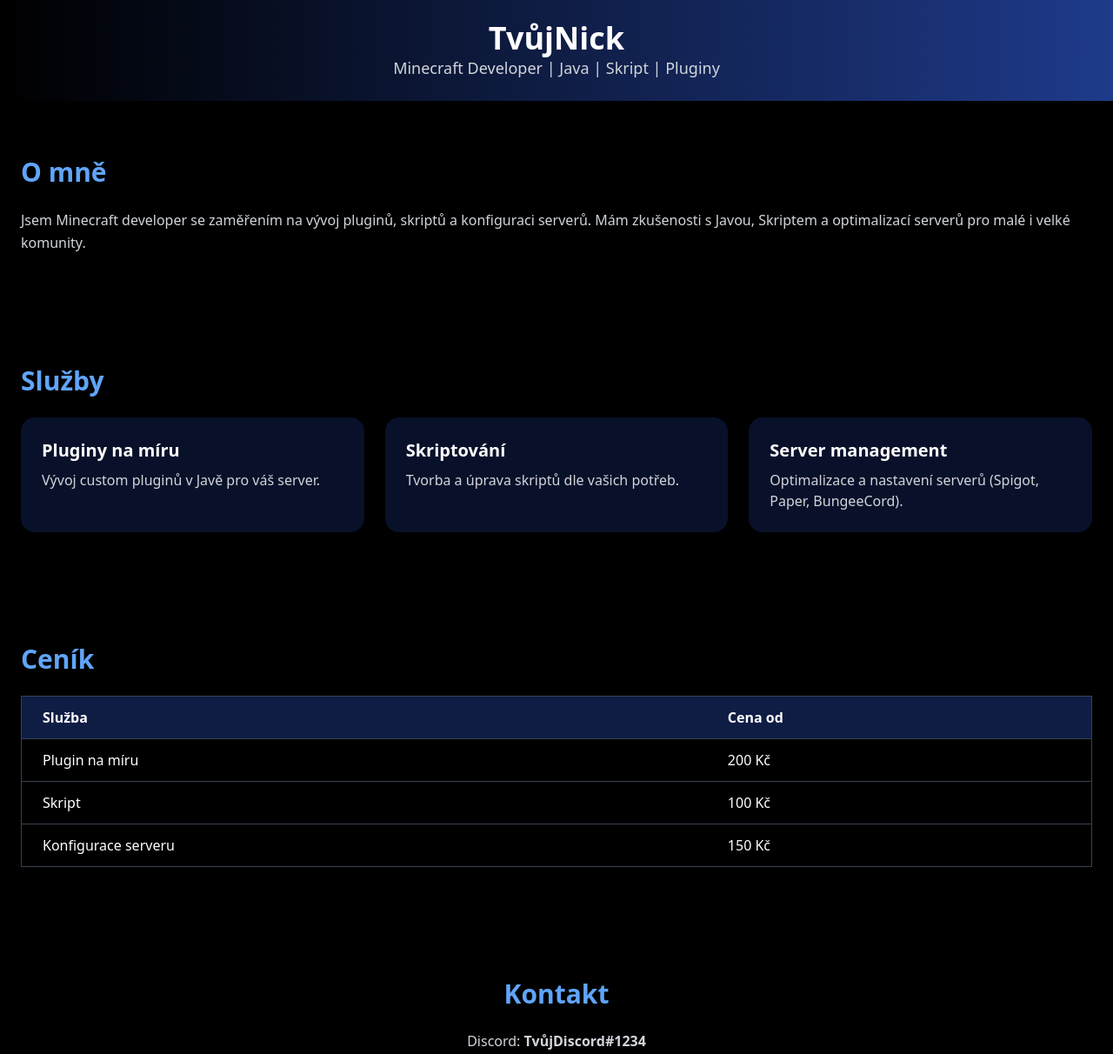
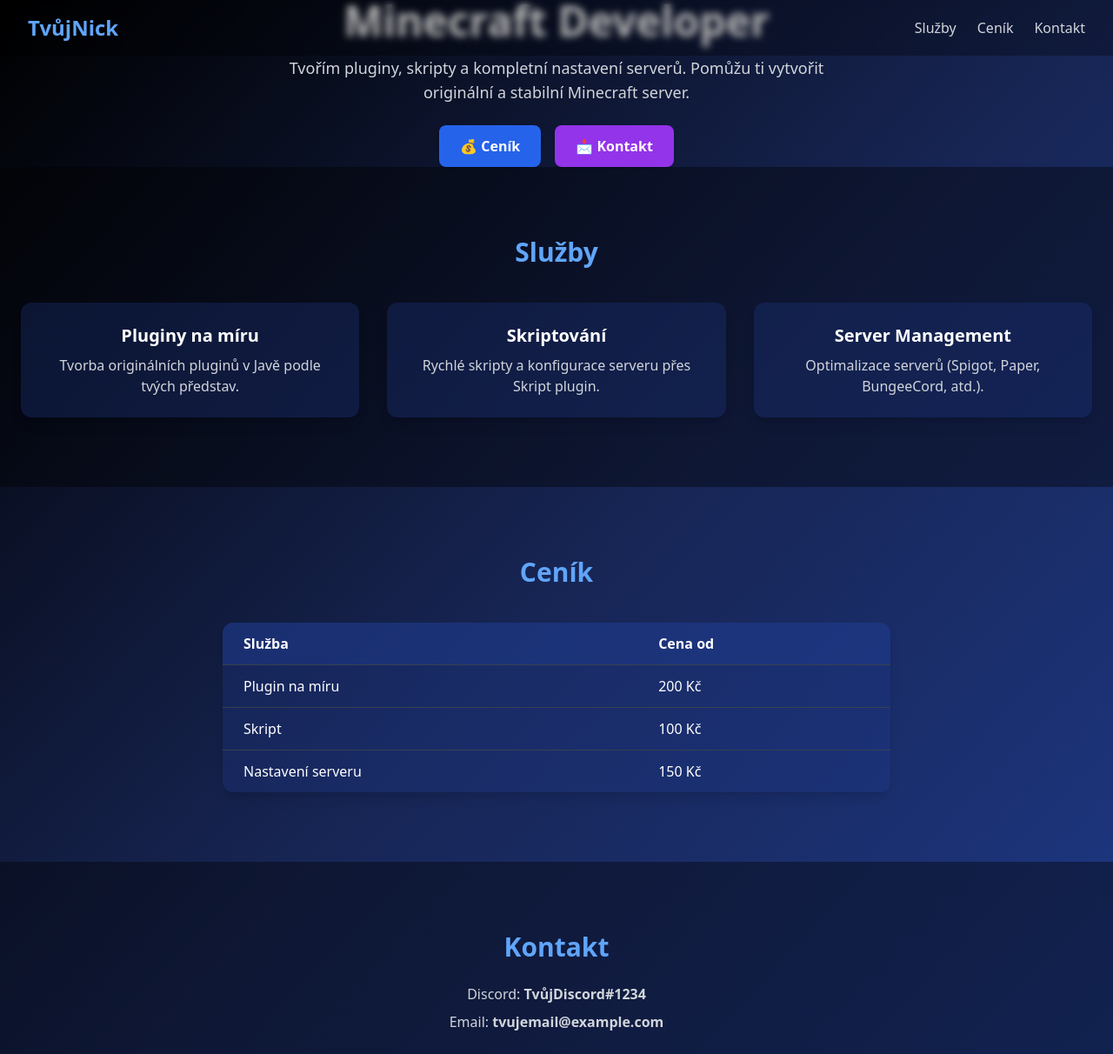
Before and after one commit to drixofx/drixofx.github.io, a plain HTML site: page index.html in a window 1280 px wide. Shown: the top 1212 px of the page at 87% size. Drawn offline with nearby package versions, Linux system fonts and the light colour scheme.

Commit message:
Update index.html

```diff
--- a/index.html
+++ b/index.html
@@ -3,55 +3,69 @@
 <head>
   <meta charset="UTF-8">
   <meta name="viewport" content="width=device-width, initial-scale=1.0">
-  <title>Minecraft Developer Portfolio</title>
+  <title>Minecraft Developer</title>
   <script src="https://cdn.tailwindcss.com"></script>
 </head>
-<body class="bg-black text-white font-sans">
-  <!-- Header -->
-  <header class="bg-gradient-to-r from-black to-blue-900 p-6 shadow-lg">
-    <div class="container mx-auto text-center">
-      <h1 class="text-4xl font-bold">TvůjNick</h1>
-      <p class="text-lg text-gray-300">Minecraft Developer | Java | Skript | Pluginy</p>
+<body class="bg-gradient-to-br from-black via-blue-950 to-blue-900 text-white min-h-screen flex flex-col">
+
+  <!-- Navbar -->
+  <nav class="flex justify-between items-center px-8 py-4 bg-black/30 backdrop-blur-sm fixed w-full z-10">
+    <div class="text-2xl font-bold text-blue-400">TvůjNick</div>
+    <ul class="flex space-x-6 text-gray-300">
+      <li><a href="#sluzby" class="hover:text-blue-400">Služby</a></li>
+      <li><a href="#cenik" class="hover:text-blue-400">Ceník</a></li>
+      <li><a href="#kontakt" class="hover:text-blue-400">Kontakt</a></li>
+    </ul>
+  </nav>
+
+  <!-- Hero Section -->
+  <header class="flex-1 flex flex-col justify-center items-center text-center px-6">
+    <h1 class="text-5xl font-extrabold mb-4">Minecraft Developer</h1>
+    <p class="text-lg text-gray-300 max-w-2xl mb-6">
+      Tvořím pluginy, skripty a kompletní nastavení serverů.
+      Pomůžu ti vytvořit originální a stabilní Minecraft server.
+    </p>
+    <div class="flex space-x-4">
+      <a href="#cenik" class="bg-blue-600 hover:bg-blue-700 text-white px-6 py-3 rounded-lg font-semibold shadow">
+        💰 Ceník
+      </a>
+      <a href="#kontakt" class="bg-purple-600 hover:bg-purple-700 text-white px-6 py-3 rounded-lg font-semibold shadow">
+        📩 Kontakt
+      </a>
     </div>
   </header>
 
-  <!-- O mně -->
-  <section class="container mx-auto py-16 px-6">
-    <h2 class="text-3xl font-bold text-blue-400 mb-6">O mně</h2>
-    <p class="text-gray-300 leading-relaxed">
-      Jsem Minecraft developer se zaměřením na vývoj pluginů, skriptů a konfiguraci serverů.
-      Mám zkušenosti s Javou, Skriptem a optimalizací serverů pro malé i velké komunity.
-    </p>
-  </section>
-
   <!-- Služby -->
-  <section class="container mx-auto py-16 px-6">
-    <h2 class="text-3xl font-bold text-blue-400 mb-6">Služby</h2>
-    <div class="grid md:grid-cols-3 gap-6">
-      <div class="bg-blue-900/30 p-6 rounded-2xl shadow">
+  <section id="sluzby" class="py-20 px-6 bg-black/40">
+    <div class="container mx-auto text-center">
+      <h2 class="text-3xl font-bold text-blue-400 mb-10">Služby</h2>
+      <div class="grid md:grid-cols-3 gap-8">
+        <div class="bg-blue-900/30 p-6 rounded-xl shadow-lg">
           <h3 class="text-xl font-semibold mb-2">Pluginy na míru</h3>
-        <p class="text-gray-300">Vývoj custom pluginů v Javě pro váš server.</p>
+          <p class="text-gray-300">Tvorba originálních pluginů v Javě podle tvých představ.</p>
         </div>
-      <div class="bg-blue-900/30 p-6 rounded-2xl shadow">
+        <div class="bg-blue-900/30 p-6 rounded-xl shadow-lg">
           <h3 class="text-xl font-semibold mb-2">Skriptování</h3>
-        <p class="text-gray-300">Tvorba a úprava skriptů dle vašich potřeb.</p>
+          <p class="text-gray-300">Rychlé skripty a konfigurace serveru přes Skript plugin.</p>
         </div>
-      <div class="bg-blue-900/30 p-6 rounded-2xl shadow">
-        <h3 class="text-xl font-semibold mb-2">Server management</h3>
-        <p class="text-gray-300">Optimalizace a nastavení serverů (Spigot, Paper, BungeeCord).</p>
+        <div class="bg-blue-900/30 p-6 rounded-xl shadow-lg">
+          <h3 class="text-xl font-semibold mb-2">Server Management</h3>
+          <p class="text-gray-300">Optimalizace serverů (Spigot, Paper, BungeeCord, atd.).</p>
+        </div>
       </div>
     </div>
   </section>
 
   <!-- Ceník -->
-  <section class="container mx-auto py-16 px-6">
-    <h2 class="text-3xl font-bold text-blue-400 mb-6">Ceník</h2>
-    <div class="overflow-x-auto">
-      <table class="min-w-full border border-gray-700">
+  <section id="cenik" class="py-20 px-6">
+    <div class="container mx-auto text-center">
+      <h2 class="text-3xl font-bold text-blue-400 mb-10">Ceník</h2>
+      <div class="max-w-3xl mx-auto bg-blue-900/30 rounded-xl shadow-lg overflow-hidden">
+        <table class="w-full text-left">
           <thead class="bg-blue-900/50">
             <tr>
-            <th class="py-3 px-6 text-left">Služba</th>
-            <th class="py-3 px-6 text-left">Cena od</th>
+              <th class="py-3 px-6">Služba</th>
+              <th class="py-3 px-6">Cena od</th>
             </tr>
           </thead>
           <tbody>
@@ -64,24 +78,28 @@
               <td class="py-3 px-6">100 Kč</td>
             </tr>
             <tr class="border-t border-gray-700">
-            <td class="py-3 px-6">Konfigurace serveru</td>
+              <td class="py-3 px-6">Nastavení serveru</td>
               <td class="py-3 px-6">150 Kč</td>
             </tr>
           </tbody>
         </table>
       </div>
+    </div>
   </section>
 
   <!-- Kontakt -->
-  <section class="container mx-auto py-16 px-6 text-center">
+  <section id="kontakt" class="py-20 px-6 bg-black/40">
+    <div class="container mx-auto text-center">
       <h2 class="text-3xl font-bold text-blue-400 mb-6">Kontakt</h2>
       <p class="text-gray-300 mb-2">Discord: <span class="font-semibold">TvůjDiscord#1234</span></p>
       <p class="text-gray-300">Email: <span class="font-semibold">tvujemail@example.com</span></p>
+    </div>
   </section>
 
   <!-- Footer -->
-  <footer class="bg-gradient-to-r from-black to-blue-900 py-6 text-center text-gray-400">
+  <footer class="py-6 text-center text-gray-400 bg-black/50">
     <p>&copy; 2025 TvůjNick – Minecraft Developer</p>
   </footer>
+
 </body>
 </html>
```
Lines whose indentation alone changed are shown as unchanged.
